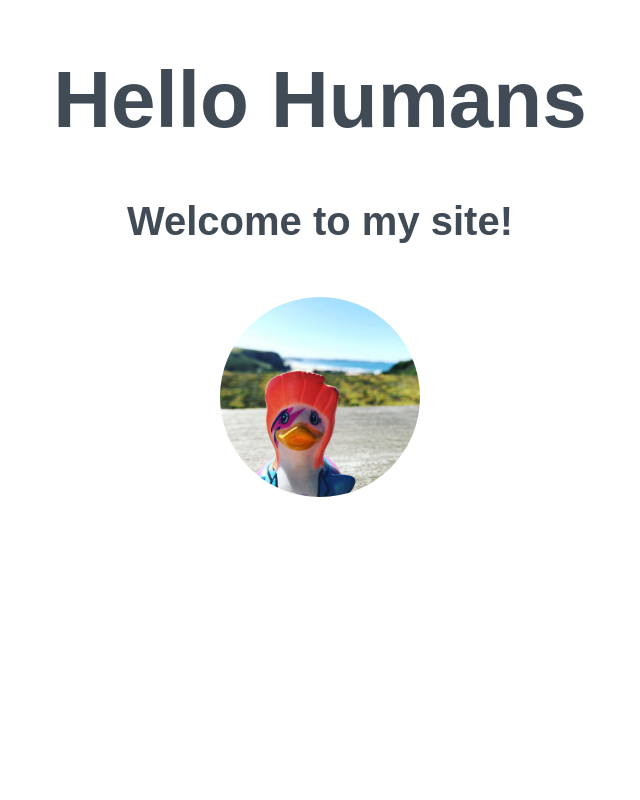
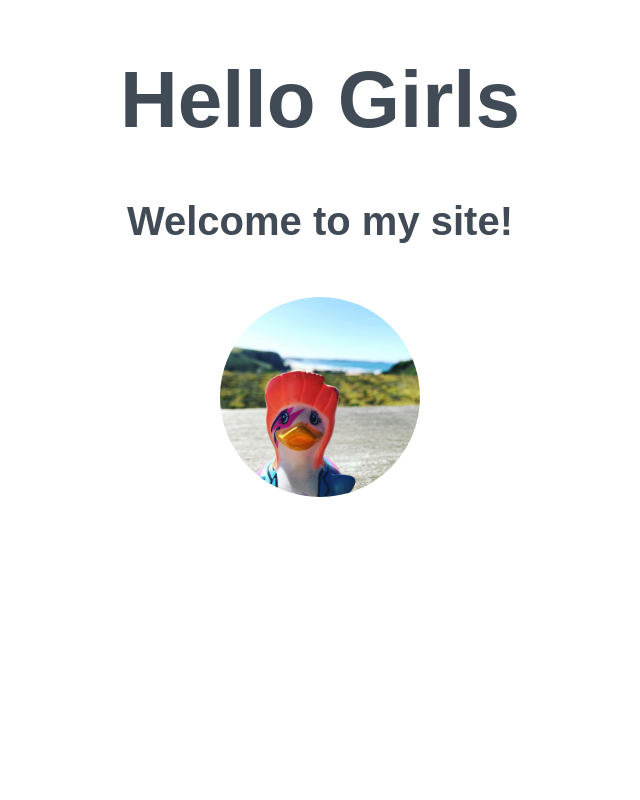
Before and after one commit to JustBeArt/beginners-week-one-master, a plain HTML site: page index.html in a window 1280 px wide. Shown: the top 800 px of the page, without its empty margins (320-960 px from the left). Drawn offline with Linux system fonts and the light colour scheme.

Commit message:
Update index.html
line 9 change to Hellow Girls

```diff
--- a/index.html
+++ b/index.html
@@ -6,7 +6,7 @@
 </head>
 <body>
 <div>
-<h1>Hello Humans</h1>
+<h1>Hello Girls</h1>
 <h2>Welcome to my site!</h2>
 <img src="./duck.jpg" alt="A local image" width="200px">
 </div>
```
